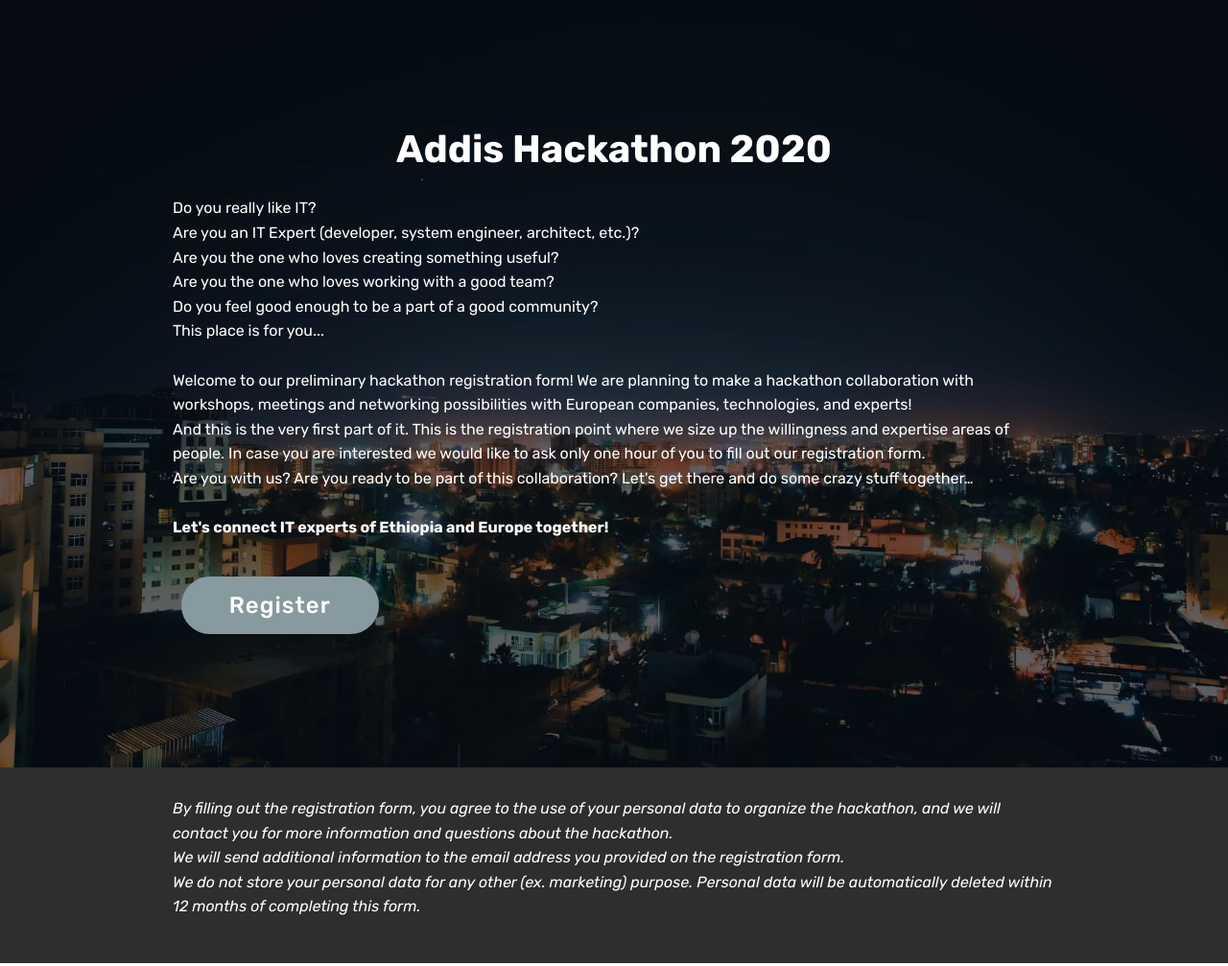
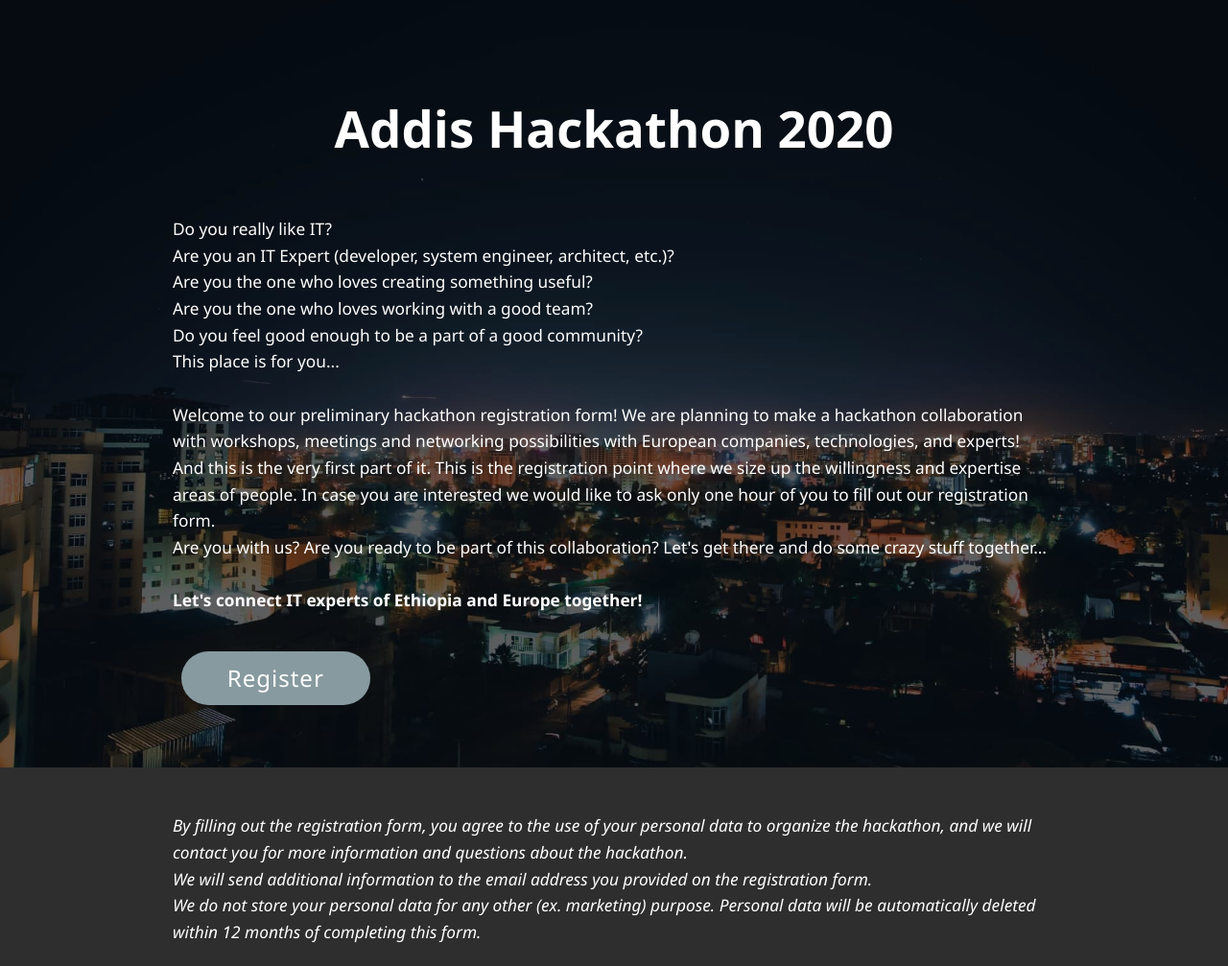
Before and after one commit to LaszloBencsik/ethiohunbridge, a plain HTML site: page index.html in a window 1280 px wide. Shown: the whole page at 96% size. Drawn offline with Linux system fonts and the light colour scheme.

Commit message:
Website optimization

```diff
--- a/assets/mobirise/css/mbr-additional.css
+++ b/assets/mobirise/css/mbr-additional.css
@@ -1,22 +1,16 @@
-@import url(https://fonts.googleapis.com/css?family=Rubik:300,300i,400,400i,500,500i,700,700i,900,900i&display=swap);
-
-
-
-
-
 body {
-  font-family: Rubik;
+  font-family: "Segoe UI", Roboto, "Helvetica Neue", Arial, sans-serif;
 }
 .display-1 {
-  font-family: 'Rubik', sans-serif;
-  font-size: 2.5rem;
+  font-family: "Segoe UI", Roboto, "Helvetica Neue", Arial, sans-serif;
+  font-size: 3.3rem;
   font-display: swap;
 }
 .display-1 > .mbr-iconfont {
   font-size: 4rem;
 }
 .display-2 {
-  font-family: 'Rubik', sans-serif;
+  font-family: "Segoe UI", Roboto, "Helvetica Neue", Arial, sans-serif;
   font-size: 3rem;
   font-display: swap;
 }
@@ -24,7 +18,7 @@ body {
   font-size: 4.8rem;
 }
 .display-4 {
-  font-family: 'Rubik', sans-serif;
+  font-family: "Segoe UI", Roboto, "Helvetica Neue", Arial, sans-serif;
   font-size: 1.5rem;
   font-display: swap;
 }
@@ -32,7 +26,7 @@ body {
   font-size: 2.4rem;
 }
 .display-5 {
-  font-family: 'Rubik', sans-serif;
+  font-family: "Segoe UI", Roboto, "Helvetica Neue", Arial, sans-serif;
   font-size: 1.5rem;
   font-display: swap;
 }
@@ -40,8 +34,8 @@ body {
   font-size: 2.4rem;
 }
 .display-7 {
-  font-family: 'Rubik', sans-serif;
-  font-size: 1rem;
+  font-family: "Segoe UI", Roboto, "Helvetica Neue", Arial, sans-serif;
+  font-size: 1.08rem;
   font-display: swap;
 }
 .display-7 > .mbr-iconfont {
--- a/index.html
+++ b/index.html
@@ -1,30 +1,24 @@
 <!DOCTYPE html>
-<html  >
+<html lang="en">
 <head>
-  <!-- Site made with Mobirise Website Builder v4.11.6, https://mobirise.com -->
   <meta charset="UTF-8">
   <meta http-equiv="X-UA-Compatible" content="IE=edge">
-  <meta name="generator" content="Mobirise v4.11.6, mobirise.com">
   <meta name="viewport" content="width=device-width, initial-scale=1, minimum-scale=1">
-  <link rel="shortcut icon" href="assets/images/logo4.png" type="image/x-icon">
-  <meta name="description" content="">
+  <meta name="description" content="Welcome to our preliminary hackathon registration form! We are planning to make a hackathon collaboration with workshops, meetings and networking possibilities with European companies, technologies, and experts!">
+
+  <meta property="og:title" content="Addis Hackathon 2020" />
+  <meta property="og:description" content="Welcome to our preliminary hackathon registration form! We are planning to make a hackathon collaboration with workshops, meetings and networking possibilities with European companies, technologies, and experts!" />
+  <meta property="og:image" content="https://ethiohunhackathon.azureedge.net/assets/images/gift-habeshaw-n9hyyyyw5z4-unsplash-min-1920x1280.jpeg" />
 
   <title>Addis Hackathon 2020 Registration Page</title>
-  <link rel="stylesheet" href="assets/web/assets/mobirise-icons/mobirise-icons.css">
-  <link rel="stylesheet" href="assets/bootstrap/css/bootstrap.min.css">
+  <link rel="stylesheet" href="assets/theme/css/style.css">
   <link rel="stylesheet" href="assets/bootstrap/css/bootstrap-grid.min.css">
-  <link rel="stylesheet" href="assets/bootstrap/css/bootstrap-reboot.min.css">
-  <link rel="stylesheet" href="assets/tether/tether.min.css">
-  <link rel="stylesheet" href="assets/theme/css/style.css">
-  <link rel="preload" as="style" href="assets/mobirise/css/mbr-additional.css"><link rel="stylesheet" href="assets/mobirise/css/mbr-additional.css" type="text/css">
-
-
+  <link rel="preload" as="style" href="assets/mobirise/css/mbr-additional.css">
+  <link rel="stylesheet" href="assets/mobirise/css/mbr-additional.css" type="text/css">
 
 </head>
-<body>
+<body style="margin: 0!important">
   <section class="cid-qTkA127IK8 mbr-fullscreen mbr-parallax-background" id="header2-1">
-
-
 
     <div class="mbr-overlay" style="opacity: 0.6; background-color: rgb(5, 12, 18);"></div>
 
@@ -39,19 +33,14 @@
 <br>And this is the very first part of it. This is the registration point where we size up the willingness and expertise areas of people. In case you are interested we would like to ask only one hour of you to fill out our registration form.
 <br>Are you with us? Are you ready to be part of this collaboration? Let's get there and do some crazy stuff together…
 <br><br><strong>Let's connect IT experts of Ethiopia and Europe together!&nbsp;</strong><br></p>
-                <div class="mbr-section-btn"><a class="btn btn-md btn-warning display-4" href="https://forms.microsoft.com/Pages/ResponsePage.aspx?id=v4j5cvGGr0GRqy180BHbR7tD0ds9EPlNuWH3xLOygBhUMlpaMFpRR0tCWFcyM0dHUFlDRkg3SkNISy4u" target="_blank">Register</a></div>
+                <div class="mbr-section-btn"><a class="btn btn-md btn-warning display-4" href="https://forms.microsoft.com/Pages/ResponsePage.aspx?id=v4j5cvGGr0GRqy180BHbR7tD0ds9EPlNuWH3xLOygBhUMlpaMFpRR0tCWFcyM0dHUFlDRkg3SkNISy4u" target="_blank" rel="noreferrer">Register</a></div>
             </div>
         </div>
     </div>
 
 </section>
 
-<section class="engine"><a href="https://mobirise.info/y">html web templates</a></section><section class="mbr-section info3 cid-rKyb4Gr6I7" id="info3-6">
-
-
-
-
-
+<section class="mbr-section info3 cid-rKyb4Gr6I7" id="info3-6">
     <div class="container">
         <div class="row justify-content-center">
             <div class="media-container-column title col-12 col-md-10">
@@ -68,10 +57,6 @@ Personal data will be automatically deleted within 12 months of completing this
 
 
   <script src="assets/web/assets/jquery/jquery.min.js"></script>
-  <script src="assets/popper/popper.min.js"></script>
-  <script src="assets/bootstrap/js/bootstrap.min.js"></script>
-  <script src="assets/tether/tether.min.js"></script>
-  <script src="assets/smoothscroll/smooth-scroll.js"></script>
   <script src="assets/parallax/jarallax.min.js"></script>
   <script src="assets/theme/js/script.js"></script>
 
```
